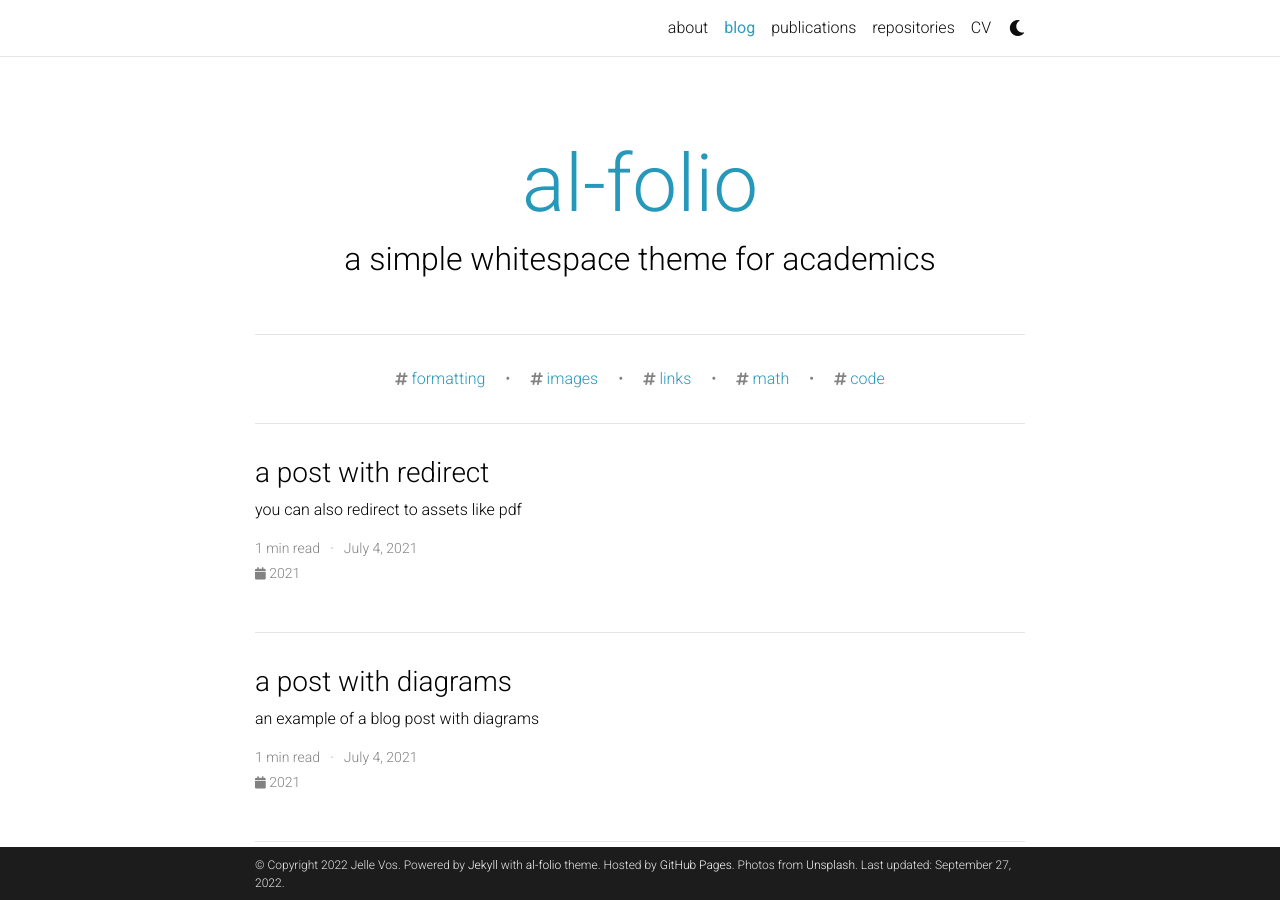
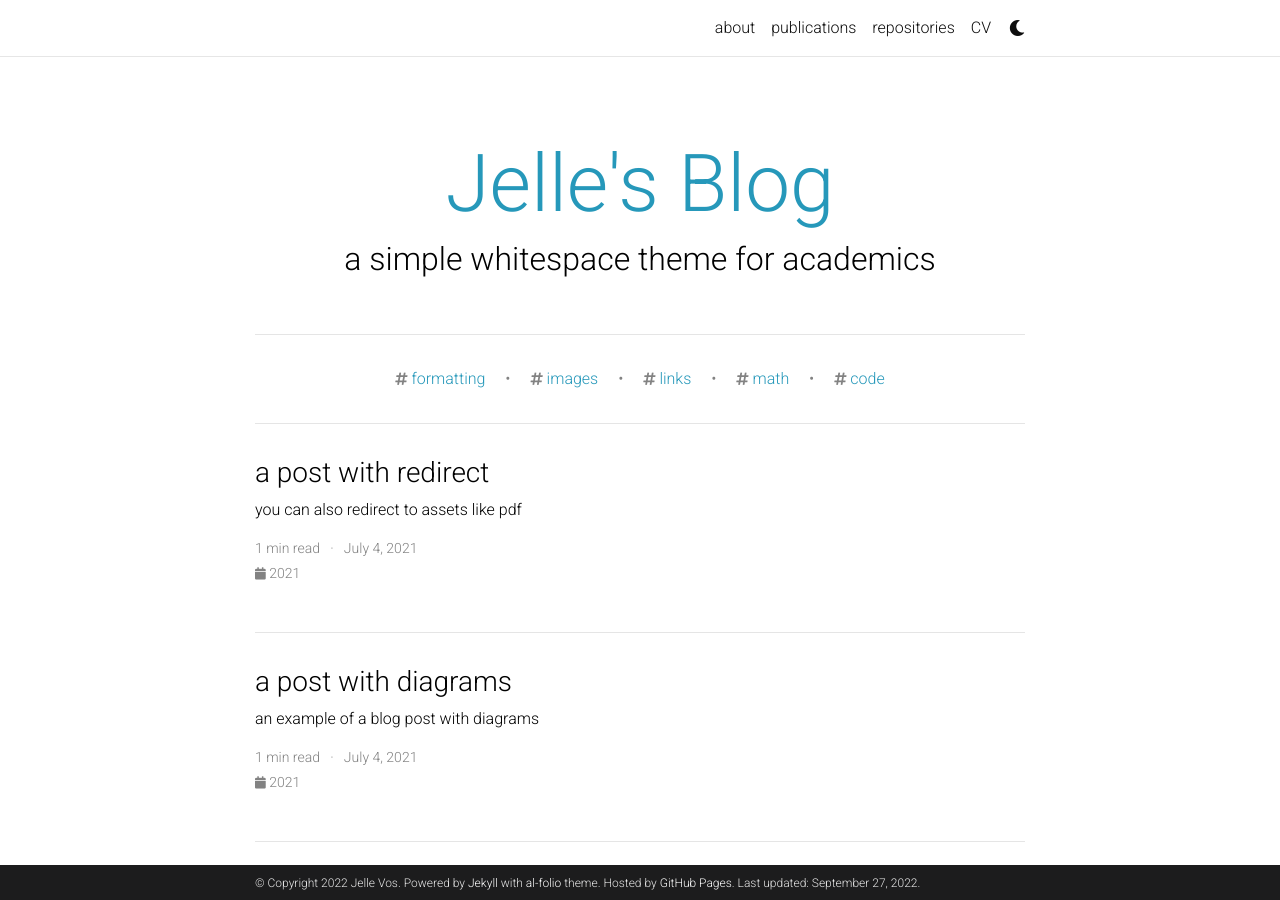
Before and after one commit to jellevos/jellevos.github.io, a Jekyll site: the page built from blog/index.html, in a window 1280 px wide and 900 px high. Built offline with Jekyll 4.4.1, drawn with Linux system fonts in a browser that asks for light colours; full-size pictures stand in for the smaller copies a plugin makes; the list of posts is cut into pages by our own code; comment, search, counter and statistics services are not loaded; a style sheet for code colours, icons or effects is not loaded.

Commit message:
Update _config.yml

```diff
--- a/_config.yml
+++ b/_config.yml
@@ -12,8 +12,7 @@
 footer_text: >
   Powered by <a href="https://jekyllrb.com/" target="_blank">Jekyll</a> with <a href="https://github.com/alshedivat/al-folio">al-folio</a> theme.
   Hosted by <a href="https://pages.github.com/" target="_blank">GitHub Pages</a>.
-  Photos from <a href="https://unsplash.com" target="_blank">Unsplash</a>.
-keywords: jekyll, jekyll-theme, academic-website, portfolio-website  # add your own keywords or leave empty
+keywords: jelle vos, tu delft, homomorphic encryption, scicrypt, phd, private set operations  # add your own keywords or leave empty
 
 lang: en # the language of your site (for example: en, fr, cn, ru, etc.)
 icon: 🎓 # the emoji used as the favicon (alternatively, provide image name in /assets/img/)
@@ -94,7 +93,7 @@
 discord_id: # your discord id (18-digit unique numerical identifier)
 
 contact_note: >
-  You can even add a little note about which of these is the best way to reach you.
+  Feel free to reach out on email or Twitter (the latter is usually faster)!
 
 # -----------------------------------------------------------------------------
 # Analytics and search engine verification
@@ -110,8 +109,8 @@
 # Blog
 # -----------------------------------------------------------------------------
 
-blog_name: al-folio # blog_name will be displayed in your blog page
-blog_nav_title: blog # your blog must have a title for it to be displayed in the nav bar
+blog_name: Jelle's Blog # blog_name will be displayed in your blog page
+blog_nav_title: # your blog must have a title for it to be displayed in the nav bar
 blog_description: a simple whitespace theme for academics
 permalink: /blog/:year/:title/
 
@@ -120,15 +119,13 @@
   enabled: true
 
 # Comments
-disqus_shortname: al-folio # put your disqus shortname
+disqus_shortname: #al-folio # put your disqus shortname
 # https://help.disqus.com/en/articles/1717111-what-s-a-shortname
 
 # External sources.
 # If you have blog posts published on medium.com or other exteranl sources,
 # you can display them in your blog by adding a link to the RSS feed.
 external_sources:
-  - name: medium.com
-    rss_url: https://medium.com/@al-folio/feed
 
 # -----------------------------------------------------------------------------
 # Collections
@@ -230,8 +227,8 @@
 
 scholar:
 
-  last_name: Einstein
-  first_name: [Albert, A.]
+  last_name: Vos
+  first_name: [Jelle, J.]
 
   style: apa
   locale: en
@@ -257,7 +254,7 @@
 filtered_bibtex_keywords: [abbr, abstract, arxiv, bibtex_show, html, pdf, selected, supp, blog, code, poster, slides, website, preview]
 
 # Maximum number of authors to be shown for each publication (more authors are visible on click)
-max_author_limit: 3  # leave blank to always show all authors
+max_author_limit: 5 # leave blank to always show all authors
 more_authors_animation_delay: 10  # more authors are revealed on click using animation; smaller delay means faster animation
 
 
```
